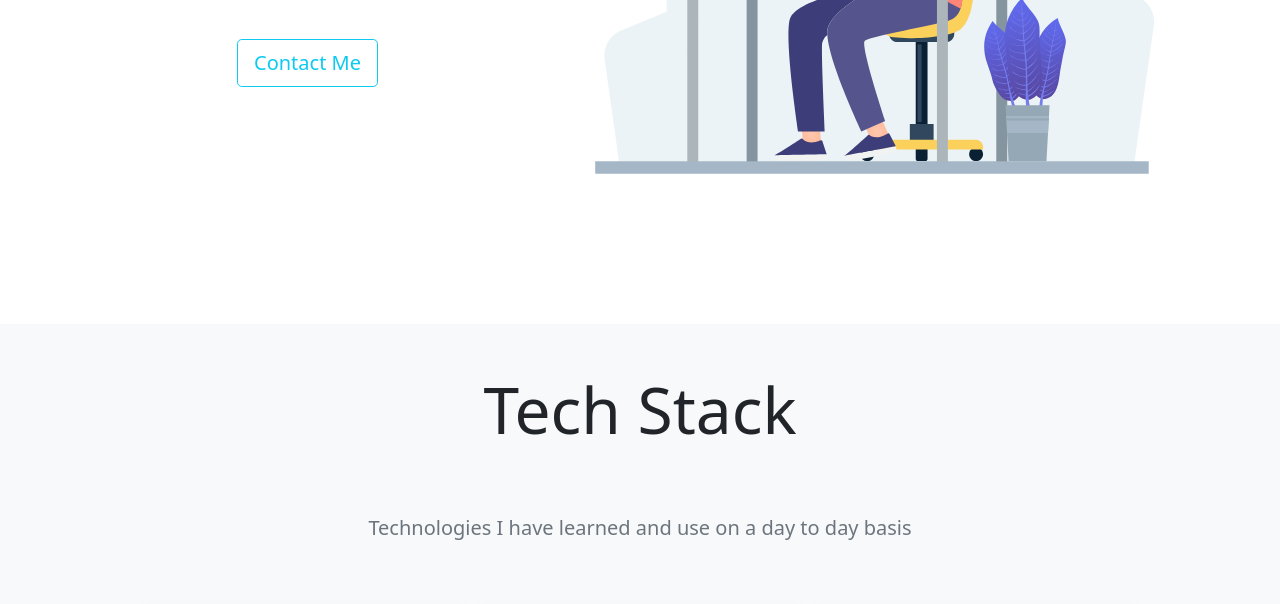
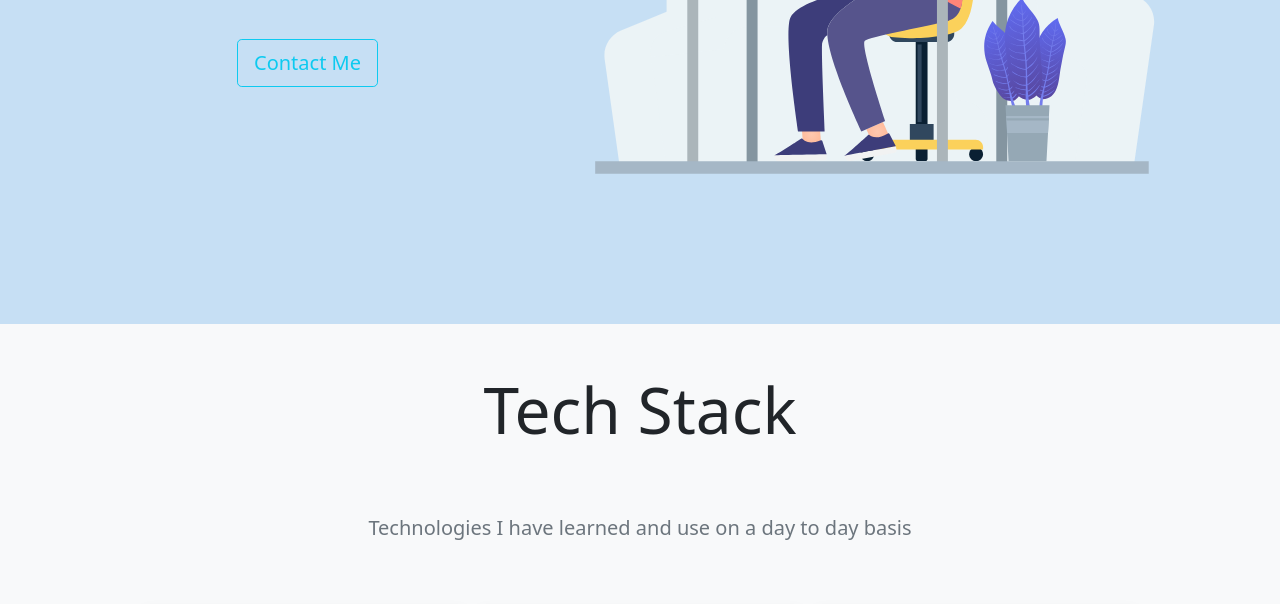
Before and after one commit to Kashaan-M/bootstrap5-portfolio-website, a website built with webpack: page dist/index.html in a window 1280 px wide. Shown: the part 486-1090 px from the top of the page. Built offline with nearby package versions, Linux system fonts and the light colour scheme.

Commit message:
bundled with webpack

```diff
--- a/scss/custom.scss
+++ b/scss/custom.scss
@@ -1,6 +1,6 @@
 // waving animation
 body {
-  background-color: darkkhaki;
+  background-color: #c6dff4 !important ;
 }
 .waving::before {
   content: attr(data-hover);
```
Also changed, not shown: css/custom.min.css, css/main.min.css, 2 other files.
